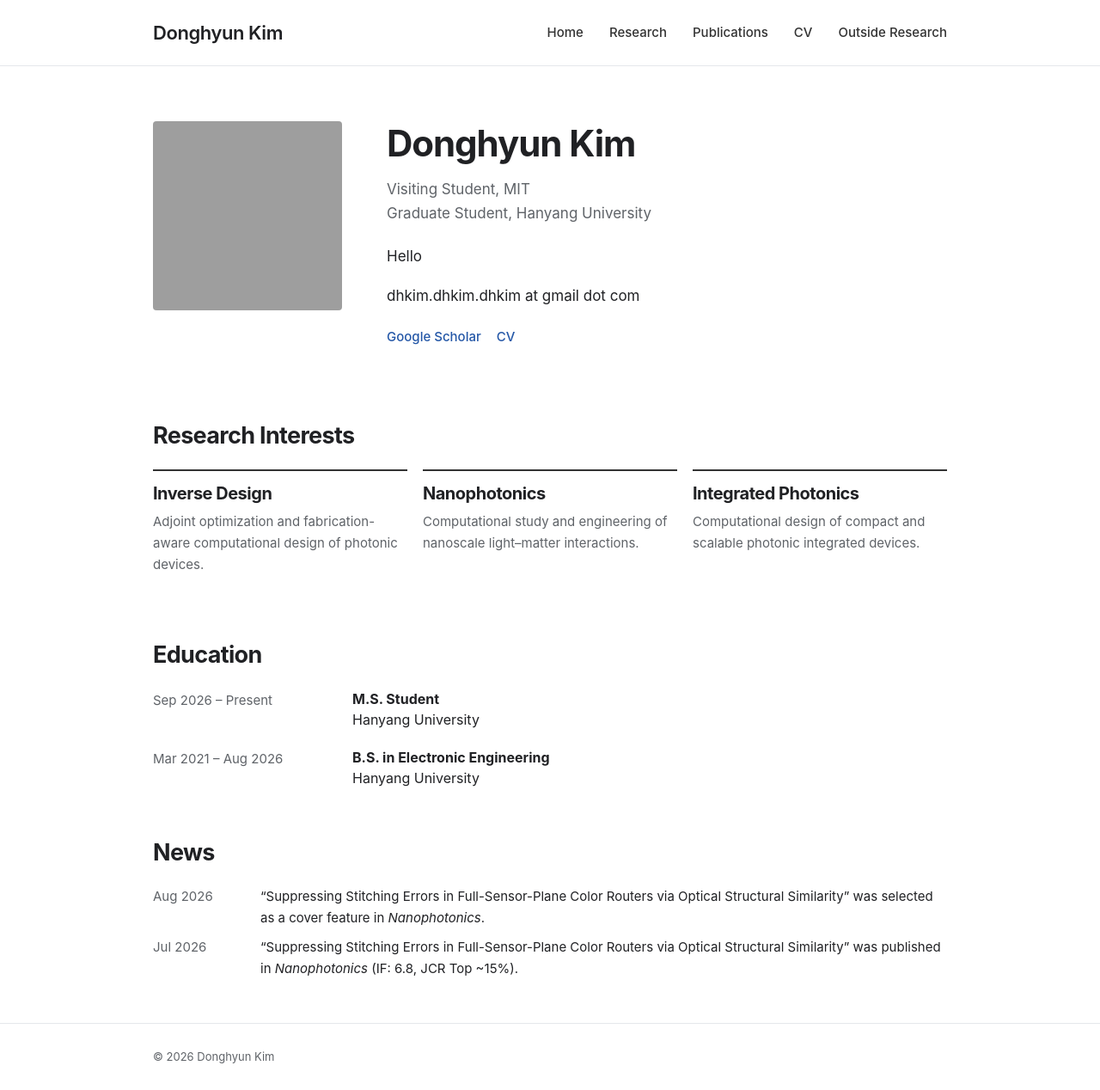
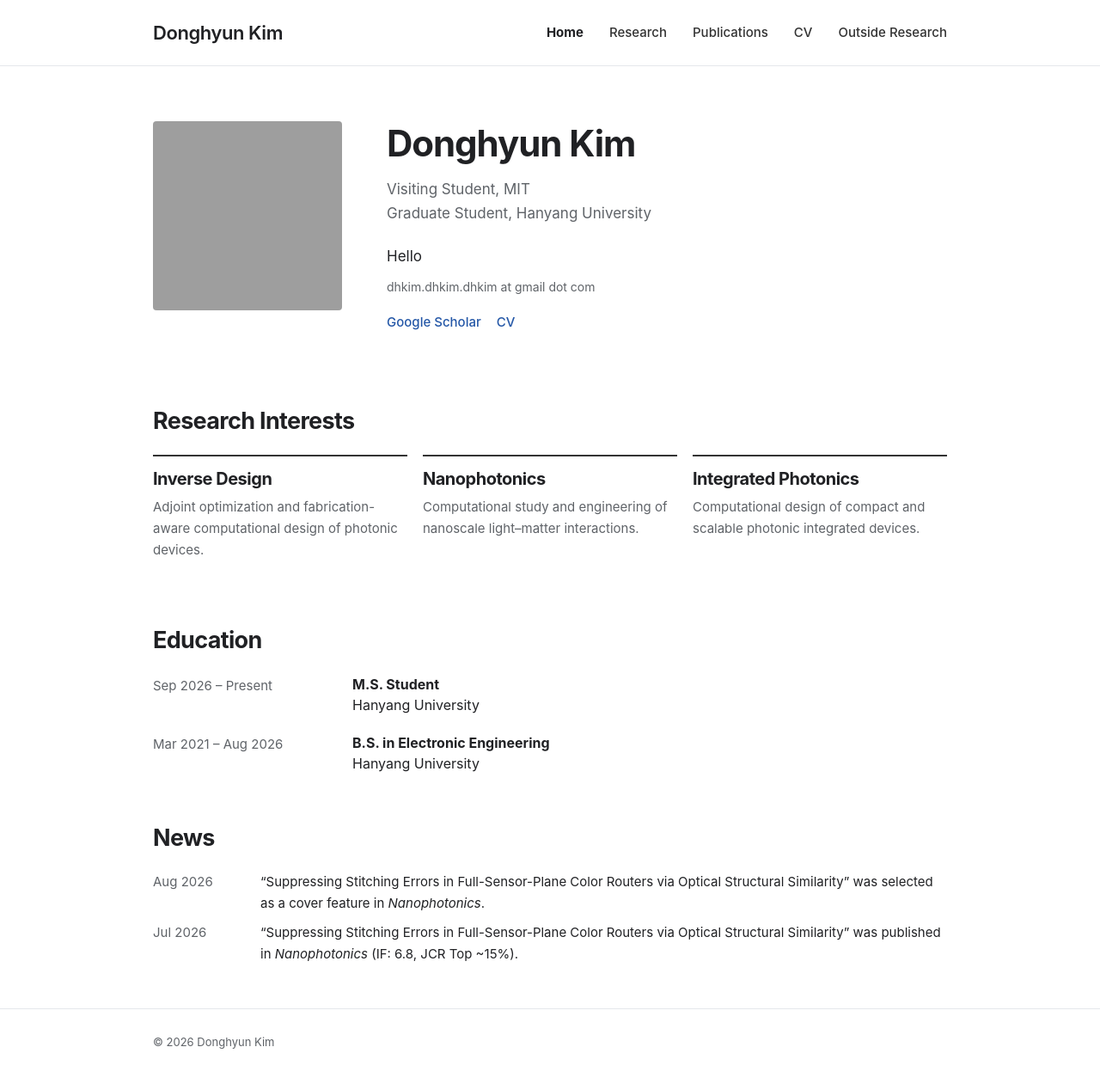
Before and after one commit to dhkim-dhkim-dhkim/dhkim-dhkim-dhkim.github.io, a Jekyll site: the page built from index.md, in a window 1280 px wide. Shown: the whole page at 86% size. Built offline with Jekyll 4.4.1, drawn with Linux system fonts in a browser that asks for light colours; grey boxes are pictures that could not be loaded.

Commit message:
Update style.css

```diff
--- a/assets/css/style.css
+++ b/assets/css/style.css
@@ -85,6 +85,11 @@ body {
   color: var(--link);
 }
 
+.nav-links a.active {
+  color: var(--text);
+  font-weight: 700;
+}
+
 
 /* ---------- Typography ---------- */
 
@@ -125,6 +130,11 @@ a {
   padding-bottom: 70px;
 }
 
+.page-lead {
+  color: var(--muted);
+  font-size: 18px;
+}
+
 
 /* ---------- Hero ---------- */
 
@@ -163,6 +173,16 @@ a {
 
 .intro {
   max-width: 650px;
+  margin-bottom: 10px;
+}
+
+.contact-info {
+  color: var(--muted);
+
+  font-size: 14px;
+
+  margin-top: 0;
+  margin-bottom: 18px;
 }
 
 .social-links {
@@ -171,7 +191,7 @@ a {
 
   gap: 9px 18px;
 
-  margin-top: 22px;
+  margin-top: 18px;
 }
 
 .social-links a {
@@ -437,6 +457,13 @@ a {
 }
 
 
+/* ---------- Outside Research ---------- */
+
+.outside-page {
+  max-width: 800px;
+}
+
+
 /* ---------- Footer ---------- */
 
 .site-footer {
@@ -471,6 +498,8 @@ a {
     margin-top: 8px;
 
     gap: 18px;
+
+    flex-wrap: wrap;
   }
 
   .hero {
```
